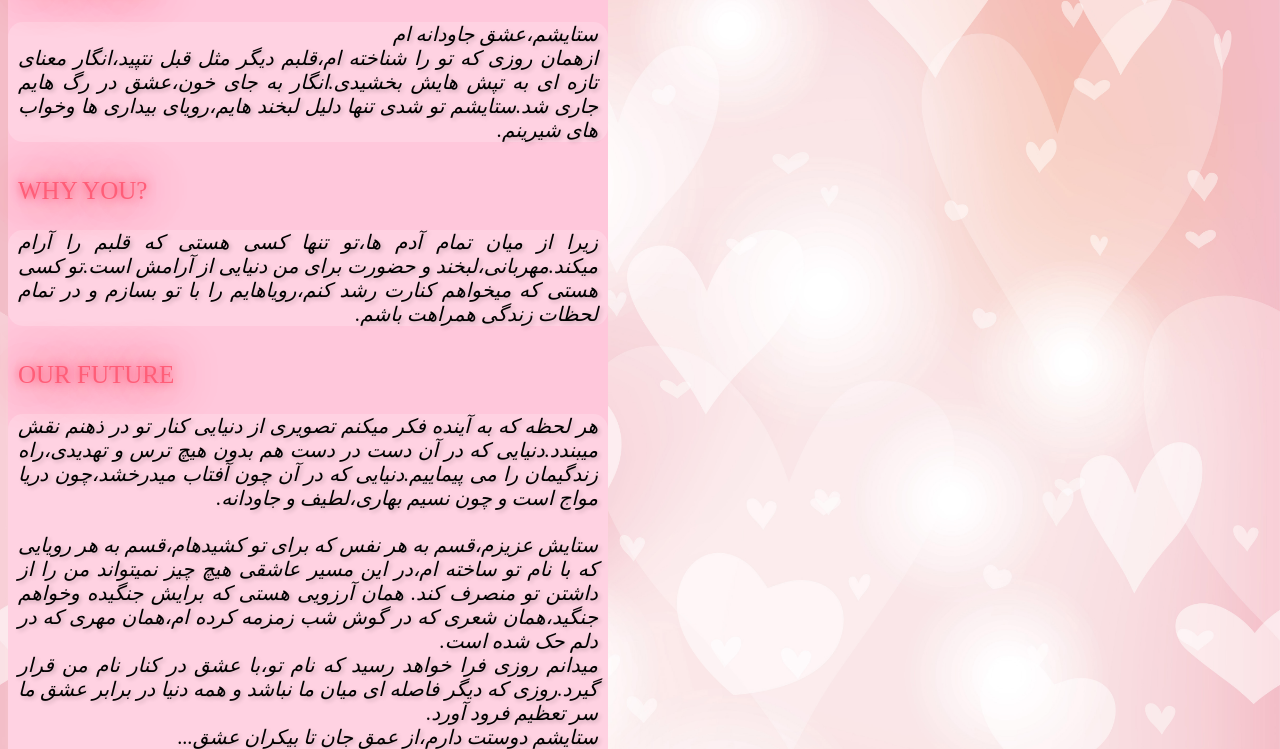
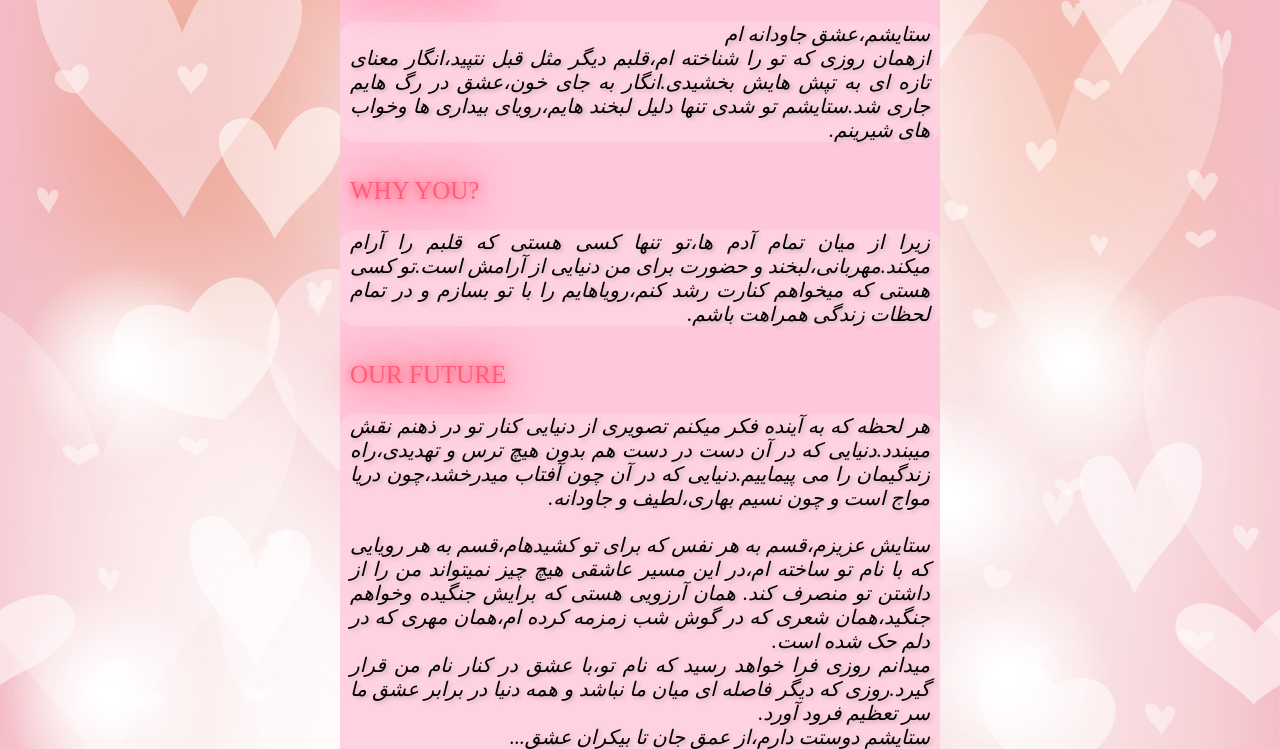
Before and after one commit to Amjv7777/sethonaramirjava.github.io, a plain HTML site: page index.html in a window 1280 px wide. Shown: the part 159-908 px from the top of the page. Drawn offline with Linux system fonts and the light colour scheme.

Commit message:
Update index.html

```diff
--- a/index.html
+++ b/index.html
@@ -63,7 +63,7 @@
 	My Everlasting Love
 	</header>
 	<div class="head2" style="font-size: 32px;text-align: center">Welcome To Your Website! </div>
-	<div style="background-color:#FFC7DB;width: 600px;margin-left: auto;margin-right: 900px;height: 830px;margin-top: -10px;margin-bottom: 20px">
+	<div style="background-color:#FFC7DB;width: 600px;margin-left: auto;margin-right: auto;height: 900px;margin-top: -10px;margin-bottom: 20px">
 	  <p class="titr" style="padding-top: 10px;padding-left: 10px;;font-size: 25px;">OUR STORY</p>
 	  		<p class="pp" style="padding-left: 10px;font-size: 20px;direction: rtl;text-align: justify;unicode-bidi: plaintext;padding-right: 10px">ستایشم،عشق جاودانه ام<br>
 ازهمان روزی که تو را شناخته ام،قلبم دیگر مثل قبل نتپید،انگار معنای تازه ای به تپش هایش بخشیدی.انگار به جای خون،عشق در رگ هایم جاری شد.ستایشم تو شدی تنها دلیل لبخند هایم،رویای بیداری ها وخواب های شیرینم.</p>
```
